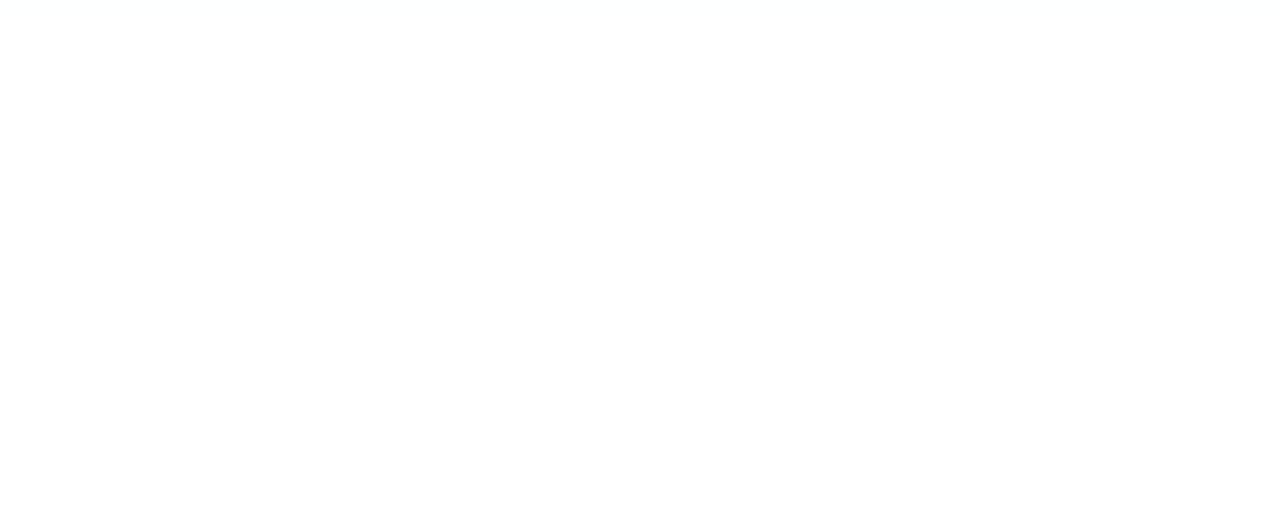
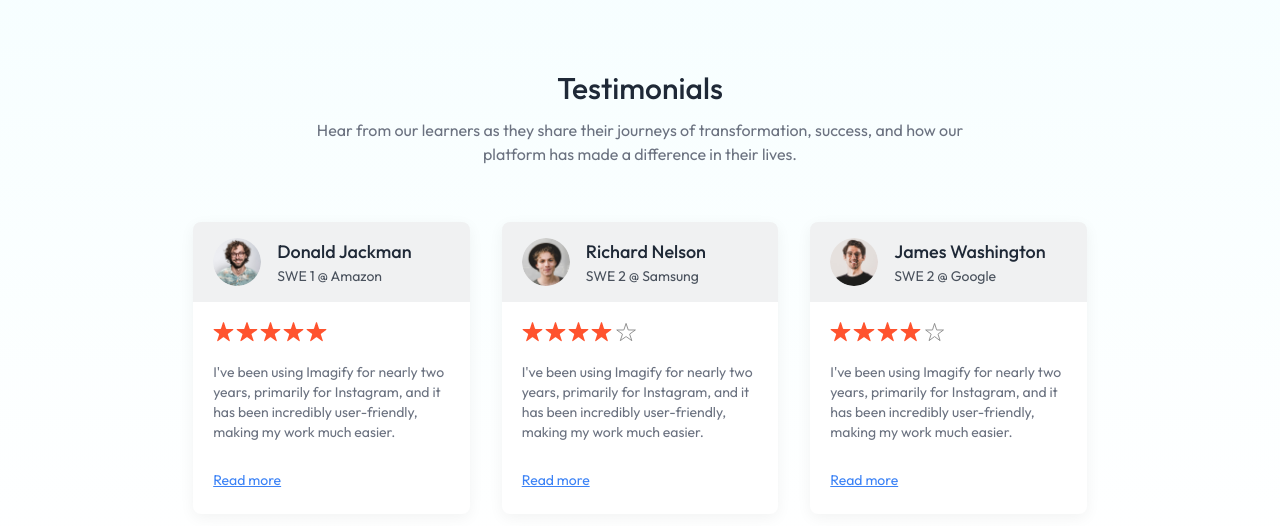
Before and after one commit to ViratGaja/LMS, a React (Vite) app: page / in a window 1280 px wide. Shown: the part 1739-2265 px from the top of the page. Before the commit the page ends 1781 px from the top, so only its background shows below. Built offline with nearby package versions, Linux system fonts and the light colour scheme; no server answers.

Commit message:
today changes

```diff
--- a/src/Components/Student/Hero.jsx
+++ b/src/Components/Student/Hero.jsx
@@ -3,6 +3,7 @@
 import SearchBar from './SearchBar'
 import Companies from './Companies'
 import CourseSection from './CourseSection'
+import Testimonails from './Testimonails'
 
 const Hero = () => {
   return (
@@ -22,6 +23,7 @@
         <SearchBar/>
         <Companies/>
         <CourseSection/>
+        <Testimonails/>
 
       </div>
 
--- a/src/Components/Student/Navbar.jsx
+++ b/src/Components/Student/Navbar.jsx
@@ -6,7 +6,7 @@
 import { AppContext } from '../../Context/AppContext';
 
 const Navbar = () => {
-    const { navigate } = useContext(AppContext);
+    const { navigate,isEducator } = useContext(AppContext);
     const location = useLocation();
     const isCourseListPage = location.pathname.includes('/course-list');
     const { openSignIn } = useClerk();
@@ -31,7 +31,7 @@
                     <div className="flex items-center gap-5">
                         {user && (
                             <>
-                                <button>Become Educator</button>
+                                <button onClick={()=>{navigate('/educator')}}>{isEducator?'Educator Dashboard':'Become Educator'}</button>
                                 <Link to="/my-enrollments">My Enrollments</Link>
                             </>
                         )}
@@ -65,7 +65,7 @@
                 <div className="flex items-center gap-1 sm:gap-2 max-sm:text-xs">
                     {user && (
                         <>
-                            <button>Become Educator</button>
+                             <button onClick={()=>{navigate('/educator')}}>{isEducator?'Educator Dashboard':'Become Educator'}</button>
                             <Link to="/my-enrollments">My Enrollments</Link>
                         </>
                     )}
--- a/src/Components/Student/Testimonails.jsx
+++ b/src/Components/Student/Testimonails.jsx
@@ -1,11 +1,43 @@
 import React from 'react'
+import { assets, dummyTestimonial } from '../../assets/assets'
 
-const Testimonails = () => {
+const Testimonials = () => {
   return (
-    <div>
-      <h1>Testimonails</h1>
+    <div className='pb-14 px-8 md:px-0'>
+      <h2 className='text-3xl font-medium text-gray-800'>Testimonials</h2>
+      <p className="md:text-base text-gray-500 mt-3">
+        Hear from our learners as they share their journeys of transformation,
+        success, and how our <br /> platform has made a difference in their lives.
+      </p>
+      <div className='grid grid-cols-auto gap-8 mt-14'>
+        {dummyTestimonial.map((testimonial, index) => (
+          <div key={index} className='text-sm text-left border-gray-500/30 pb-6 rounded-lg bg-white shadow-[0px_4px_15px_0px] shadow-black/5 overflow-hidden'>
+            <div className='flex items-center gap-4 px-5 py-4 bg-gray-500/10'>
+              <img className='h-12 w-12 rounded-full' src={testimonial.image} alt="" />
+              <div>
+                <h1 className='text-lg font-medium text-gray-800'>{testimonial.name}</h1>
+                <p className='text-gray-800/80'>{testimonial.role}</p>
+              </div>
+            </div>
+            <div className='p-5 pb-7'>
+              <div className='flex gap-0.5'>
+                {[...Array(5)].map((_, i) => (
+                  <img
+                    className='h-5'
+                    key={i}
+                    src={i < Math.floor(testimonial.rating) ? assets.star : assets.star_blank}
+                    alt=""
+                  />
+                ))}
+              </div>
+              <p className='text-gray-500 mt-5'>{testimonial.feedback}</p>
+            </div>
+            <a href='#' className='text-blue-500 underline px-5'>Read more</a>
+          </div>
+        ))}
+      </div>
     </div>
   )
 }
 
-export default Testimonails
+export default Testimonials
--- a/src/Context/AppContext.jsx
+++ b/src/Context/AppContext.jsx
@@ -9,6 +9,7 @@
     const currency = import.meta.env.VITE_CURRENCY;
     const navigate = useNavigate();
     const [allCourses, setAllCourses] = useState([]);
+    const [isEducator, setIsEducator] = useState(true);
 
     const fetchallCourses = async () => {
         setAllCourses(dummyCourses);
@@ -32,7 +33,9 @@
         currency,
         allCourses,
         navigate,
-        calculateRating
+        calculateRating,
+        isEducator,
+        setIsEducator
     };
 
 
```
